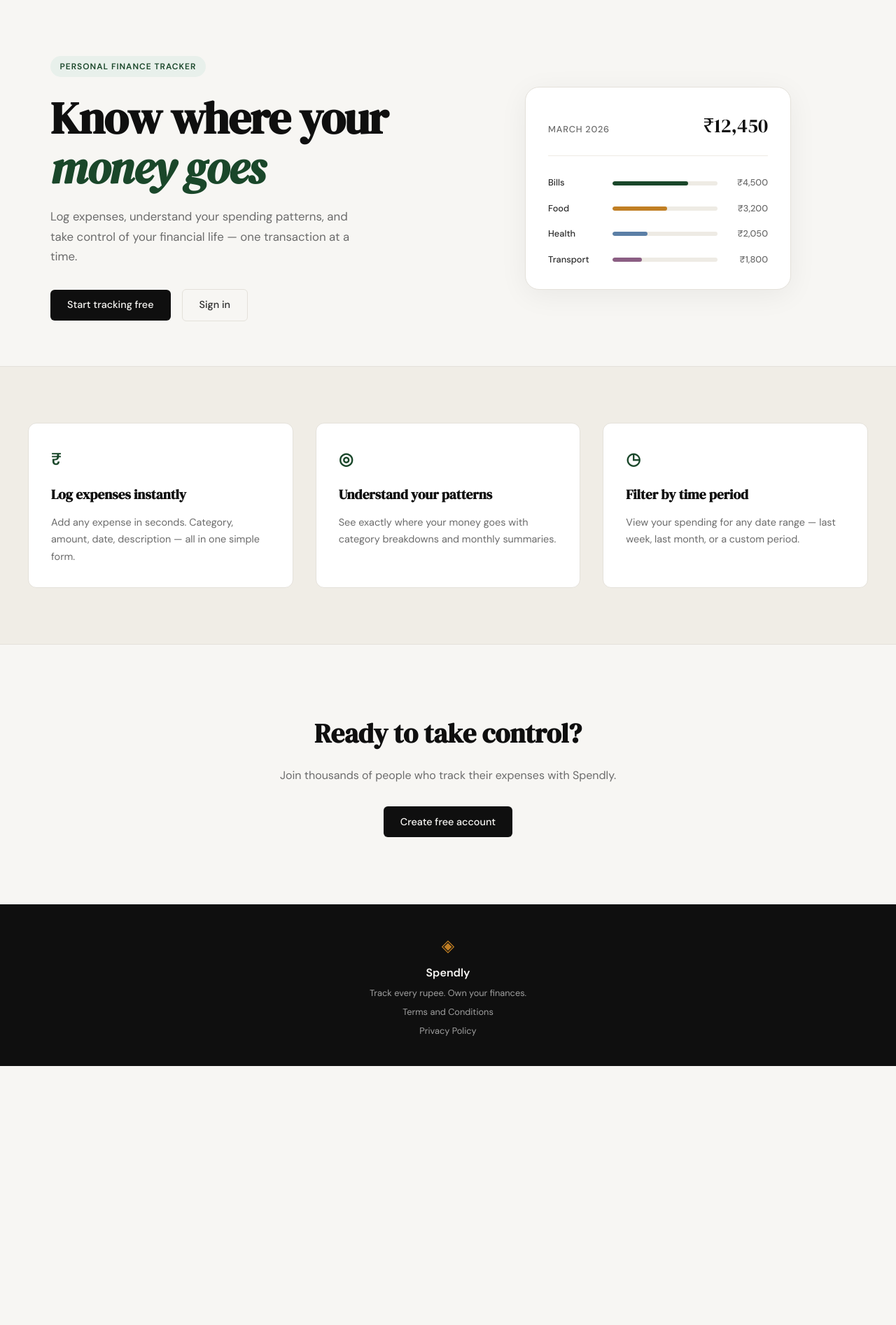
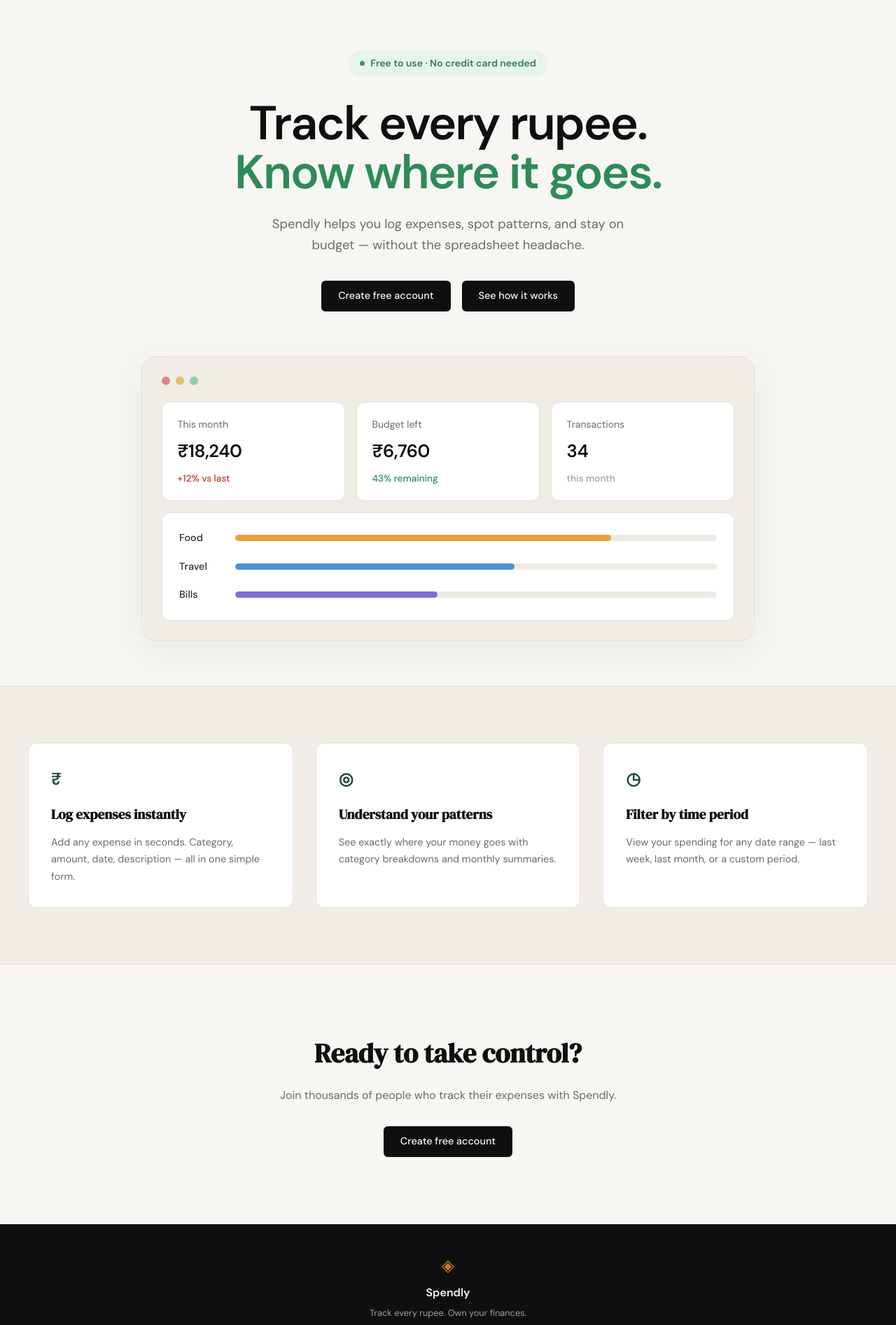
Before and after one commit to sudarshan-sh/spendly-expense-tracker, a Flask app: page / in a window 1280 px wide. Shown: the part 61-1954 px from the top of the page at 70% size. Before the commit the page ends 1584 px from the top, so only its background shows below. Run offline with Flask 3, Linux system fonts and the light colour scheme.

Commit message:
landing: redesign hero section to match mockup
Co-Authored-By: Claude Opus 4.8 <noreply@anthropic.com>

```diff
--- a/static/css/style.css
+++ b/static/css/style.css
@@ -124,137 +124,178 @@ a { color: inherit; text-decoration: none; }
 /* ------------------------------------------------------------------ */
 
 .hero {
-    padding: 5rem 2rem 4rem;
-    display: grid;
-    grid-template-columns: 1fr 1fr;
-    gap: 4rem;
-    align-items: center;
-    max-width: var(--max-width);
+    padding: 4.5rem 2rem 4rem;
+    max-width: 940px;
     margin: 0 auto;
 }
 
+.hero-inner {
+    display: flex;
+    flex-direction: column;
+    align-items: center;
+    text-align: center;
+}
+
 .hero-badge {
-    display: inline-block;
-    background: var(--accent-light);
-    color: var(--accent);
-    font-size: 0.75rem;
+    display: inline-flex;
+    align-items: center;
+    gap: 0.5rem;
+    background: #e7f4ec;
+    color: #2e7d52;
+    font-size: 0.875rem;
     font-weight: 600;
-    letter-spacing: 0.08em;
-    text-transform: uppercase;
-    padding: 0.35rem 0.85rem;
+    letter-spacing: 0;
+    text-transform: none;
+    padding: 0.45rem 1.05rem;
     border-radius: 999px;
+    margin-bottom: 2rem;
+}
+
+.hero-badge-dot {
+    width: 7px;
+    height: 7px;
+    border-radius: 50%;
+    background: #2e9d5e;
+}
+
+.hero-title {
+    font-family: var(--font-body);
+    font-weight: 600;
+    font-size: clamp(2.5rem, 6vw, 4.25rem);
+    line-height: 1.04;
+    letter-spacing: -0.03em;
+    color: var(--ink);
     margin-bottom: 1.5rem;
 }
 
-.hero-title {
-    font-family: var(--font-display);
-    font-size: clamp(2.5rem, 5vw, 4rem);
-    line-height: 1.1;
-    letter-spacing: -0.02em;
-    color: var(--ink);
-    margin-bottom: 1.25rem;
-}
-
-.hero-title em {
-    font-style: italic;
-    color: var(--accent);
-}
+.hero-title-accent { color: #2e8b57; }
 
 .hero-subtitle {
-    font-size: 1.05rem;
+    font-size: 1.15rem;
     color: var(--ink-muted);
-    line-height: 1.7;
-    max-width: 460px;
-    margin-bottom: 2rem;
+    line-height: 1.6;
+    max-width: 560px;
+    margin: 0 auto 2.25rem;
 }
 
 .hero-actions {
     display: flex;
     gap: 1rem;
     align-items: center;
+    justify-content: center;
+    margin-bottom: 4rem;
 }
 
 /* ------------------------------------------------------------------ */
-/* Mock card (hero visual)                                             */
+/* Hero preview (dashboard mockup)                                     */
 /* ------------------------------------------------------------------ */
 
-.hero-visual {
-    display: flex;
-    justify-content: center;
+.hero-preview {
+    width: 100%;
+    background: var(--paper-warm);
+    border: 1px solid var(--border);
+    border-radius: var(--radius-lg);
+    padding: 1.75rem;
+    box-shadow: 0 12px 50px rgba(0,0,0,0.06);
 }
 
-.mock-card {
+.preview-dots {
+    display: flex;
+    gap: 0.5rem;
+    margin-bottom: 1.5rem;
+}
+
+.preview-dot {
+    width: 12px;
+    height: 12px;
+    border-radius: 50%;
+}
+
+.preview-dot-red { background: #e08580; }
+.preview-dot-amber { background: #e6c06a; }
+.preview-dot-green { background: #8fcfa6; }
+
+.preview-stats {
+    display: grid;
+    grid-template-columns: repeat(3, 1fr);
+    gap: 1rem;
+    margin-bottom: 1rem;
+}
+
+.stat-tile {
     background: var(--paper-card);
     border: 1px solid var(--border);
-    border-radius: var(--radius-lg);
-    padding: 2rem;
-    width: 100%;
-    max-width: 380px;
-    box-shadow: 0 8px 40px rgba(0,0,0,0.06);
+    border-radius: var(--radius-md);
+    padding: 1.25rem 1.35rem;
+    display: flex;
+    flex-direction: column;
+    text-align: left;
 }
 
-.mock-card-header {
-    display: flex;
-    justify-content: space-between;
-    align-items: baseline;
-    margin-bottom: 1.75rem;
-    padding-bottom: 1.25rem;
-    border-bottom: 1px solid var(--border-soft);
+.stat-label {
+    font-size: 0.875rem;
+    color: var(--ink-muted);
+    margin-bottom: 0.5rem;
 }
 
-.mock-label {
-    font-size: 0.8rem;
-    font-weight: 500;
-    color: var(--ink-muted);
-    text-transform: uppercase;
-    letter-spacing: 0.06em;
+.stat-value {
+    font-family: var(--font-body);
+    font-weight: 600;
+    font-size: 1.6rem;
+    letter-spacing: -0.02em;
+    color: var(--ink);
+    margin-bottom: 0.45rem;
 }
 
-.mock-total {
-    font-family: var(--font-display);
-    font-size: 1.75rem;
-    color: var(--ink);
+.stat-sub {
+    font-size: 0.85rem;
+    font-weight: 500;
+    color: var(--ink-faint);
 }
 
-.mock-bars { display: flex; flex-direction: column; gap: 1rem; }
+.stat-sub-danger { color: var(--danger); }
+.stat-sub-accent { color: #2e8b57; }
 
-.mock-bar-row {
-    display: grid;
-    grid-template-columns: 80px 1fr 60px;
-    align-items: center;
-    gap: 0.75rem;
+.preview-bars {
+    background: var(--paper-card);
+    border: 1px solid var(--border);
+    border-radius: var(--radius-md);
+    padding: 1.5rem 1.5rem;
+    display: flex;
+    flex-direction: column;
+    gap: 1.1rem;
 }
 
-.mock-cat {
-    font-size: 0.8rem;
+.preview-bar-row {
+    display: grid;
+    grid-template-columns: 64px 1fr;
+    align-items: center;
+    gap: 1rem;
+}
+
+.preview-bar-cat {
+    font-size: 0.9rem;
     font-weight: 500;
     color: var(--ink-soft);
+    text-align: left;
 }
 
-.mock-bar-track {
-    height: 6px;
+.preview-bar-track {
+    height: 9px;
     background: var(--border-soft);
     border-radius: 999px;
     overflow: hidden;
 }
 
-.mock-bar {
+.preview-bar {
     height: 100%;
-    background: var(--accent);
     border-radius: 999px;
     transition: width 0.6s ease;
 }
 
-.mock-bar-2 { background: var(--accent-2); }
-.mock-bar-3 { background: #5b7fa6; }
-.mock-bar-4 { background: #8b5e83; }
-
-.mock-amt {
-    font-size: 0.8rem;
-    font-weight: 500;
-    color: var(--ink-muted);
-    text-align: right;
-}
+.preview-bar-food { background: #e6a23c; }
+.preview-bar-travel { background: #4a90d9; }
+.preview-bar-bills { background: #7c6fd4; }
 
 /* ------------------------------------------------------------------ */
 /* Buttons                                                             */
@@ -294,6 +335,23 @@ a { color: inherit; text-decoration: none; }
     border-color: var(--ink);
     color: var(--ink);
 }
+
+.btn-dark {
+    display: inline-block;
+    background: var(--ink);
+    color: var(--paper);
+    padding: 0.65rem 1.5rem;
+    border-radius: var(--radius-sm);
+    font-family: var(--font-body);
+    font-size: 0.9rem;
+    font-weight: 500;
+    cursor: pointer;
+    border: none;
+    transition: opacity 0.2s;
+    text-decoration: none;
+}
+
+.btn-dark:hover { opacity: 0.85; }
 
 /* ------------------------------------------------------------------ */
 /* Features section                                                    */
@@ -582,21 +640,21 @@ a { color: inherit; text-decoration: none; }
 /* ------------------------------------------------------------------ */
 
 @media (max-width: 900px) {
-    .hero {
-        grid-template-columns: 1fr;
-        text-align: center;
-    }
-
     .hero-subtitle { max-width: 100%; }
     .hero-actions { justify-content: center; }
-    .hero-visual { display: none; }
 
     .features-inner { grid-template-columns: 1fr; }
 }
 
 @media (max-width: 600px) {
     .nav-links a:not(.nav-cta) { display: none; }
-    .hero { padding: 3rem 1rem 2rem; }
+    .hero { padding: 3rem 1rem 2.5rem; }
+
+    .hero-actions { flex-direction: column; align-items: stretch; }
+    .hero-actions .btn-primary,
+    .hero-actions .btn-dark { text-align: center; }
+
+    .preview-stats { grid-template-columns: 1fr; }
 
     .legal { padding: 2.5rem 1rem 3rem; }
     .legal-inner { padding: 1.75rem; }
--- a/templates/landing.html
+++ b/templates/landing.html
@@ -6,55 +6,64 @@
 
 <section class="hero">
     <div class="hero-inner">
-        <div class="hero-badge">Personal Finance Tracker</div>
+        <div class="hero-badge">
+            <span class="hero-badge-dot"></span>
+            Free to use · No credit card needed
+        </div>
         <h1 class="hero-title">
-            Know where your<br>
-            <em>money goes</em>
+            Track every rupee.<br>
+            <span class="hero-title-accent">Know where it goes.</span>
         </h1>
         <p class="hero-subtitle">
-            Log expenses, understand your spending patterns,
-            and take control of your financial life —
-            one transaction at a time.
+            Spendly helps you log expenses, spot patterns, and stay
+            on budget — without the spreadsheet headache.
         </p>
         <div class="hero-actions">
-            <a href="{{ url_for('register') }}" class="btn-primary">Start tracking free</a>
-            <a href="{{ url_for('login') }}" class="btn-ghost">Sign in</a>
+            <a href="{{ url_for('register') }}" class="btn-primary">Create free account</a>
+            <a href="#features" class="btn-dark">See how it works</a>
         </div>
-    </div>
-    <div class="hero-visual">
-        <div class="mock-card">
-            <div class="mock-card-header">
-                <span class="mock-label">March 2026</span>
-                <span class="mock-total">₹12,450</span>
+
+        <div class="hero-preview">
+            <div class="preview-dots">
+                <span class="preview-dot preview-dot-red"></span>
+                <span class="preview-dot preview-dot-amber"></span>
+                <span class="preview-dot preview-dot-green"></span>
             </div>
-            <div class="mock-bars">
-                <div class="mock-bar-row">
-                    <span class="mock-cat">Bills</span>
-                    <div class="mock-bar-track">
-                        <div class="mock-bar" style="width: 72%"></div>
+            <div class="preview-stats">
+                <div class="stat-tile">
+                    <span class="stat-label">This month</span>
+                    <span class="stat-value">₹18,240</span>
+                    <span class="stat-sub stat-sub-danger">+12% vs last</span>
+                </div>
+                <div class="stat-tile">
+                    <span class="stat-label">Budget left</span>
+                    <span class="stat-value">₹6,760</span>
+                    <span class="stat-sub stat-sub-accent">43% remaining</span>
+                </div>
+                <div class="stat-tile">
+                    <span class="stat-label">Transactions</span>
+                    <span class="stat-value">34</span>
+                    <span class="stat-sub">this month</span>
+                </div>
+            </div>
+            <div class="preview-bars">
+                <div class="preview-bar-row">
+                    <span class="preview-bar-cat">Food</span>
+                    <div class="preview-bar-track">
+                        <div class="preview-bar preview-bar-food" style="width: 78%"></div>
                     </div>
-                    <span class="mock-amt">₹4,500</span>
                 </div>
-                <div class="mock-bar-row">
-                    <span class="mock-cat">Food</span>
-                    <div class="mock-bar-track">
-                        <div class="mock-bar mock-bar-2" style="width: 52%"></div>
+                <div class="preview-bar-row">
+                    <span class="preview-bar-cat">Travel</span>
+                    <div class="preview-bar-track">
+                        <div class="preview-bar preview-bar-travel" style="width: 58%"></div>
                     </div>
-                    <span class="mock-amt">₹3,200</span>
                 </div>
-                <div class="mock-bar-row">
-                    <span class="mock-cat">Health</span>
-                    <div class="mock-bar-track">
-                        <div class="mock-bar mock-bar-3" style="width: 33%"></div>
+                <div class="preview-bar-row">
+                    <span class="preview-bar-cat">Bills</span>
+                    <div class="preview-bar-track">
+                        <div class="preview-bar preview-bar-bills" style="width: 42%"></div>
                     </div>
-                    <span class="mock-amt">₹2,050</span>
-                </div>
-                <div class="mock-bar-row">
-                    <span class="mock-cat">Transport</span>
-                    <div class="mock-bar-track">
-                        <div class="mock-bar mock-bar-4" style="width: 28%"></div>
-                    </div>
-                    <span class="mock-amt">₹1,800</span>
                 </div>
             </div>
         </div>
```
